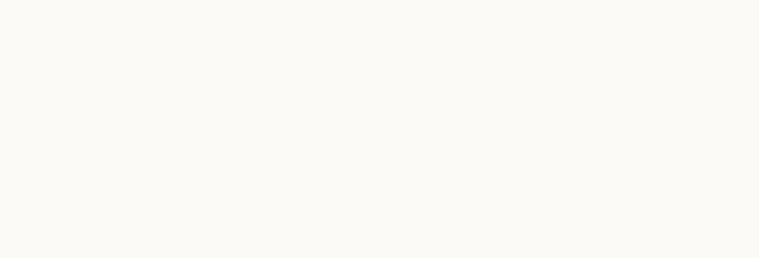
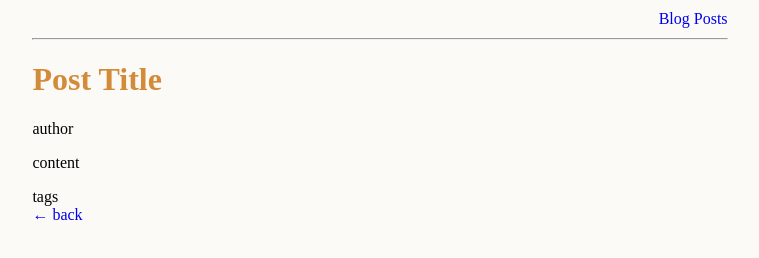
Before and after one commit to solisko/gruppuppgift-webbk, a plain HTML site: page readmore.html in a window 1280 px wide. Shown: the whole page, without its empty margins (260-1019 px from the left). Drawn offline with Linux system fonts and the light colour scheme.

Commit message:
readmore html

```diff
--- a/readmore.html
+++ b/readmore.html
@@ -2,10 +2,26 @@
 <head>
     <meta charset="UTF-8">
     <meta name="viewport" content="width=device-width, initial-scale=1.0">
-    <title>Document</title>
+    <title>Post</title>
     <link rel="stylesheet" href="css/style.css">
 </head>
 <body>
+    <div id="container">
+        <nav class="top-link-sec">
+            <a href="/index.html" class="top-links">Blog Posts</a>
+        </nav>
+        <hr>
+
+        <h1>Post Title</h1>
+        <p>author</p>
+        <p>content</p>
+        <span>tags</span>
+
+        <br>
+        <a href="index.html" id="back-link">&#x2190; back</a>
+
+    </div>
+
     <script src="js/post.js"></script>
 </body>
 </html>
```
